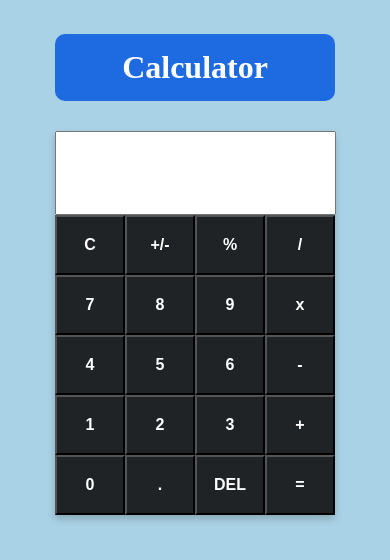
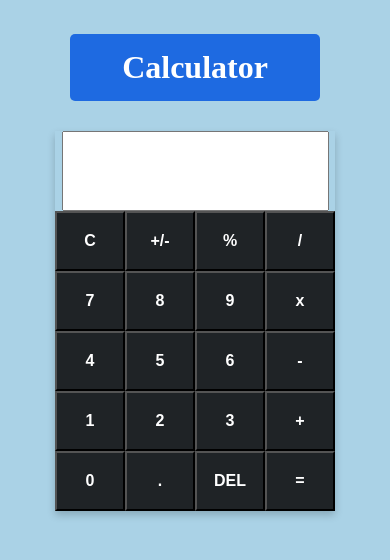
Before and after one commit to GilaniRabbu/calculator-jquery, a plain HTML site: page index.html in a window 390 px wide. Drawn offline with nearby package versions, Linux system fonts and the light colour scheme.

Commit message:
Initial commit

```diff
--- a/style.css
+++ b/style.css
@@ -1,14 +1,20 @@
-body {
+*,
+*::before,
+*::after {
+    box-sizing: border-box;
+}
+
+* {
     margin: 0;
     padding: 0;
 }
 
 h1 {
-    max-width: 320px;
+    max-width: 350px;
     margin: 30px auto;
     padding: 15px;
     text-align: center;
-    border-radius: 10px;
+    border-radius: 5px;
     background-color: #1E6AE1;
     color: #FFF;
 }
@@ -28,7 +34,7 @@ h1 {
 }
 
 .calc-head #result {
-    width: 335px;
+    width: 345px;
     height: 100px;
     font-size: 2rem;
     font-weight: bold;
@@ -61,7 +67,7 @@ h1 {
 
 @media (max-width: 600px) {
     body {
-        background-color: rgb(170, 210, 230);
+        background-color: #AAD2E6;
         padding: 1%;
     }
 
```
